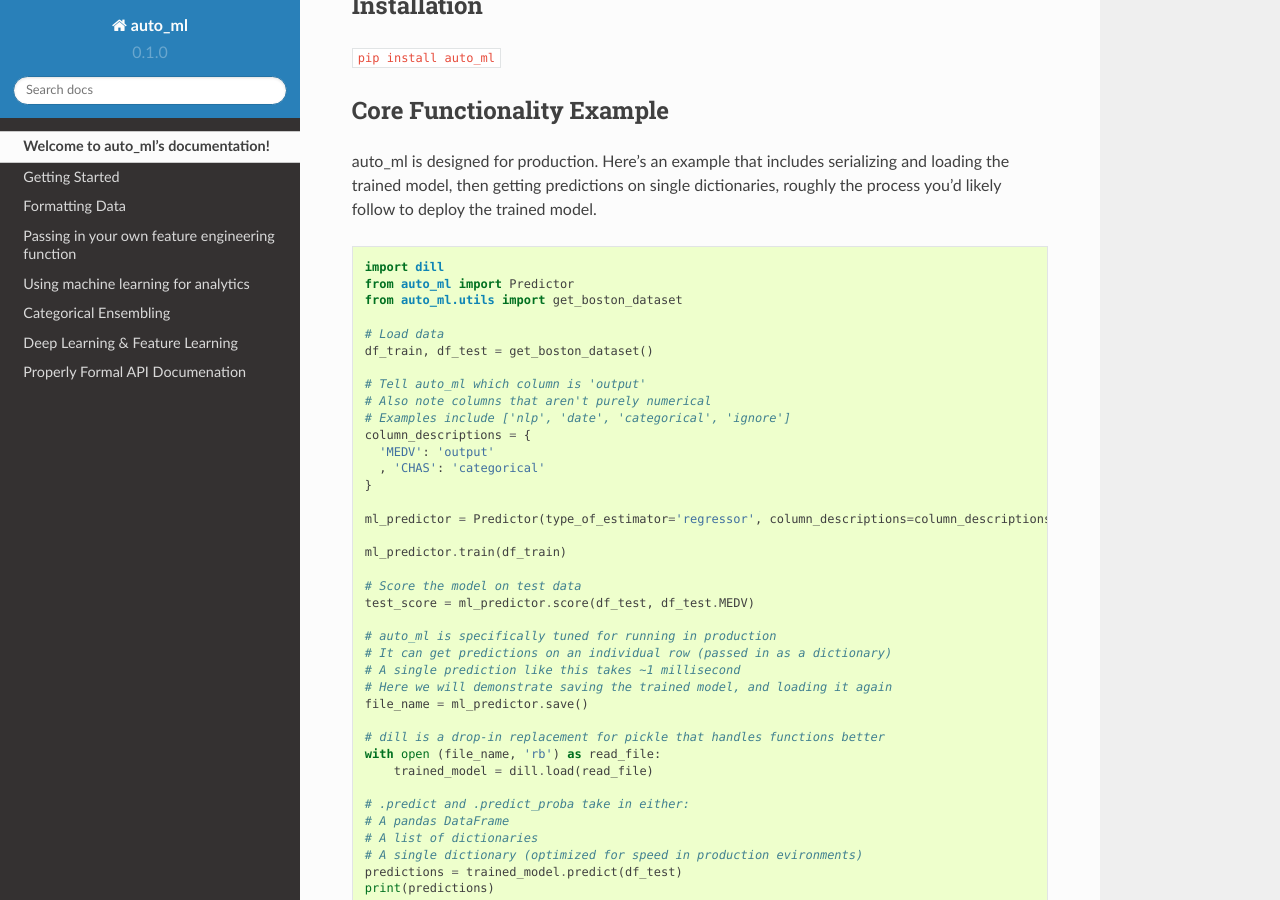
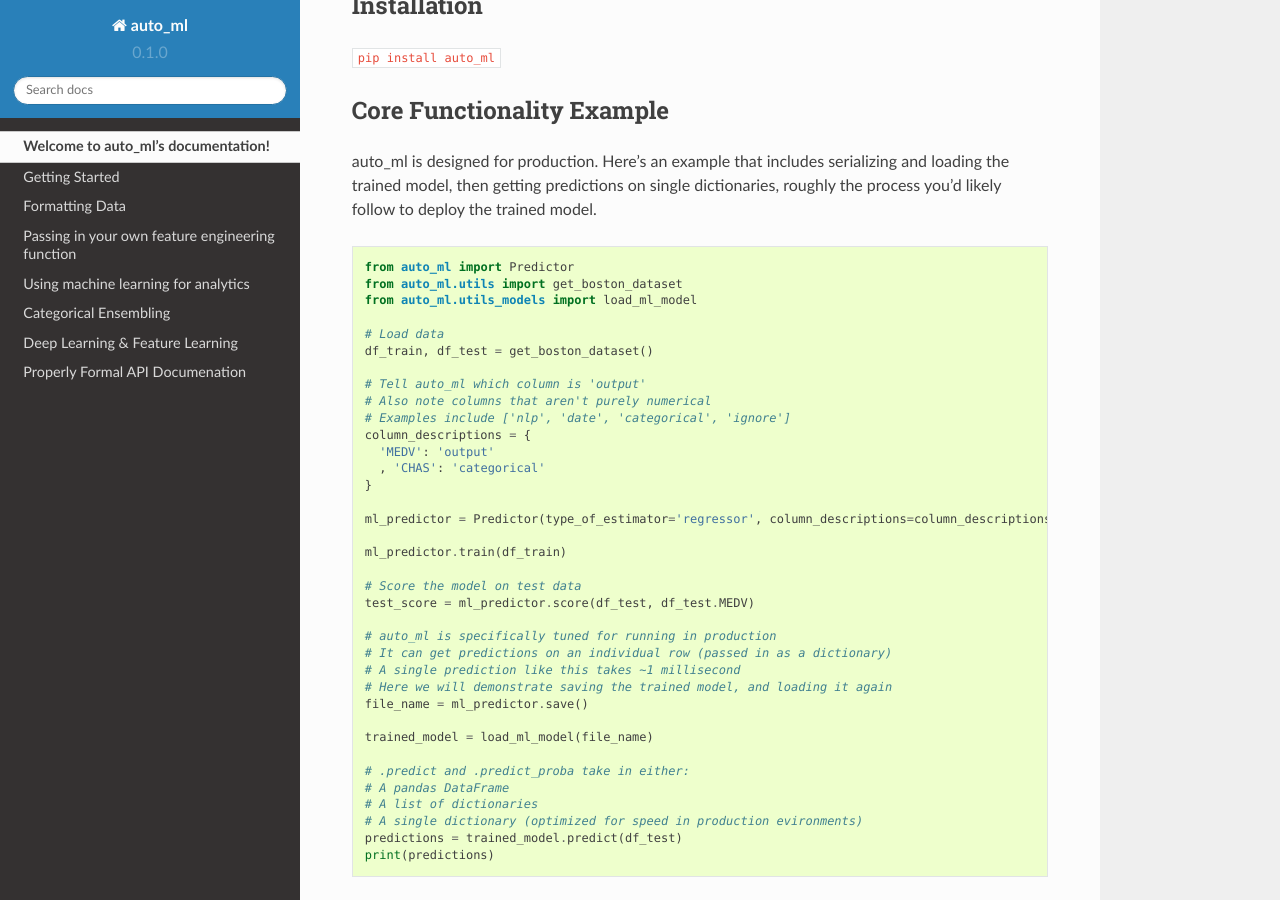
Before and after one commit to ClimbsRocks/auto_ml, a Sphinx documentation site: the page built from docs/source/index.rst, in a window 1280 px wide and 900 px high, scrolled down 1042 px. Built offline with Sphinx 7.4.7 and the Read the Docs theme 2.0.0, drawn with Linux system fonts in a browser that asks for light colours.

Commit message:
updates examples to use load_ml_model rather than the outdated dill.load

```diff
--- a/docs/source/index.rst
+++ b/docs/source/index.rst
@@ -32,9 +32,9 @@ auto_ml is designed for production. Here's an example that includes serializing
 
 .. code-block:: python
 
-  import dill
   from auto_ml import Predictor
   from auto_ml.utils import get_boston_dataset
+  from auto_ml.utils_models import load_ml_model
 
   # Load data
   df_train, df_test = get_boston_dataset()
@@ -60,9 +60,7 @@ auto_ml is designed for production. Here's an example that includes serializing
   # Here we will demonstrate saving the trained model, and loading it again
   file_name = ml_predictor.save()
 
-  # dill is a drop-in replacement for pickle that handles functions better
-  with open (file_name, 'rb') as read_file:
-      trained_model = dill.load(read_file)
+  trained_model = load_ml_model(file_name)
 
   # .predict and .predict_proba take in either:
   # A pandas DataFrame
```
Also changed, not shown: README.md (+2 -4 lines).
